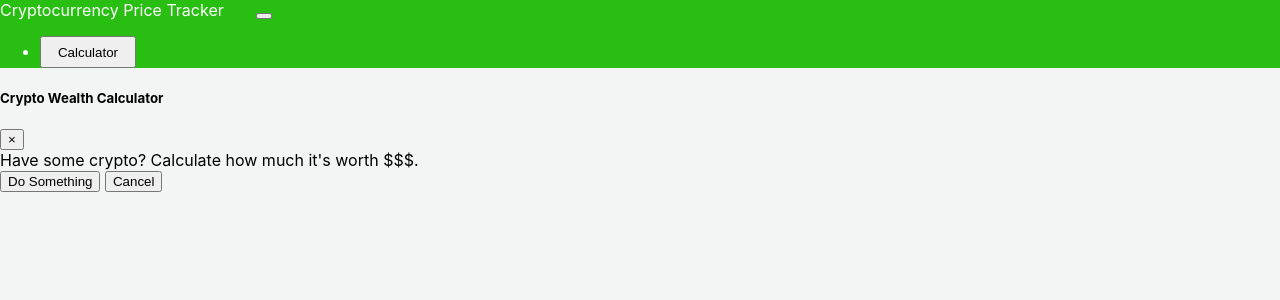
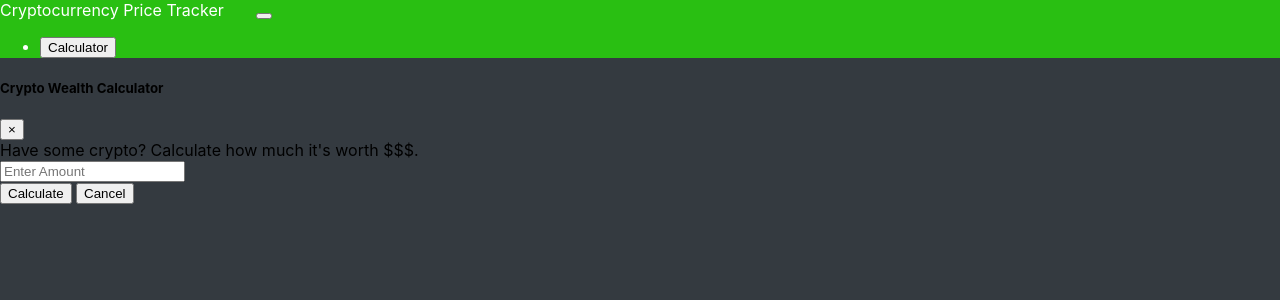
Before and after one commit to jflood215/crypto-prices-api, a Next.js app: page /Navbar in a window 1280 px wide. Both pictures are taken after a click on the button "Calculator". Shown: the top 300 px of the page. Built offline with nearby package versions, Linux system fonts and the light colour scheme.

Commit message:
worked on passing props to modal to display data

```diff
--- a/pages/Modal.jsx
+++ b/pages/Modal.jsx
@@ -1,26 +1,40 @@
 import React, { useState } from 'react';
-import { Button, Modal, ModalHeader, ModalBody, ModalFooter } from 'reactstrap';
+import { Button, Form, FormGroup, Input, Label, Modal, ModalHeader, ModalBody, ModalFooter } from 'reactstrap';
 
-const ModalButton = (props) => {
+const ModalButton = (topCoins) => {
   const {
-    buttonLabel,
-    className
-  } = props;
+//     buttonLabel,
+//     className,
+    name,
+    current_price
+  } = topCoins;
 
+console.log(topCoins);
   const [modal, setModal] = useState(false);
 
   const toggle = () => setModal(!modal);
 
   return (
     <div>
-      <Button style={{ width: 96, height: 32 }} color="dark" onClick={toggle}>Calculator</Button>
-      <Modal isOpen={modal} toggle={toggle} className={className}>
+      <Button color="light" onClick={toggle}>Calculator</Button>
+      <Modal isOpen={modal} toggle={toggle}>
         <ModalHeader toggle={toggle}>Crypto Wealth Calculator</ModalHeader>
         <ModalBody>
         Have some crypto? Calculate how much it's worth $$$.
+        <Form inline>
+   <FormGroup>
+  <Label for="exampleNumber">{topCoins.name}</Label>
+  <Input
+    type="number"
+    name="number"
+    id="exampleNumber"
+    placeholder="Enter Amount"
+  />
+</FormGroup>
+</Form>
         </ModalBody>
         <ModalFooter>
-          <Button color="primary" onClick={toggle}>Do Something</Button>{' '}
+          <Button color="primary" onClick={toggle}>Calculate</Button>{' '}
           <Button color="secondary" onClick={toggle}>Cancel</Button>
         </ModalFooter>
       </Modal>
--- a/pages/Navbar.jsx
+++ b/pages/Navbar.jsx
@@ -11,7 +11,7 @@ import {
 import styles from '../styles/Navbar.module.css';
 import ModalButton from './Modal';
 
-const Example = (props) => {
+const NavBar = (topCoins) => {
   const [isOpen, setIsOpen] = useState(false);
 
   const toggle = () => setIsOpen(!isOpen);
@@ -24,7 +24,8 @@ const Example = (props) => {
         <Collapse isOpen={isOpen} navbar>
           <Nav className="mr-auto" navbar>
             <NavItem>
-              <ModalButton />
+            <ModalButton topCoins={topCoins}/>
+
               {/* <NavLink className={styles.navbar} href="/modal/">Wealth</NavLink> */}
             </NavItem>
           </Nav>
@@ -34,4 +35,4 @@ const Example = (props) => {
   );
 }
 
-export default Example;
+export default NavBar;
--- a/pages/index.jsx
+++ b/pages/index.jsx
@@ -3,6 +3,7 @@ import 'bootstrap/dist/css/bootstrap.min.css';
 import CryptoTable from '../pages/CryptoTable';
 import Footer from '../pages/Footer';
 import Navbar from '../pages/Navbar';
+import ModalButton from './Modal';
 
 const Home = ({ topCoins }) => {
   return (  <div>
@@ -11,7 +12,9 @@ const Home = ({ topCoins }) => {
       <meta name="Cryptocurrency" />
       <link rel="icon" href="/favicon.ico" />
     </Head>
-    <Navbar />
+    <Navbar topCoins={topCoins}>
+    <ModalButton />
+    </Navbar>
     <CryptoTable topCoins={topCoins} />
       <Footer />
   </div>
--- a/styles/CryptoTable.module.css
+++ b/styles/CryptoTable.module.css
@@ -6,7 +6,6 @@
   margin: auto;
   background-color: black;
   color: white;
-  padding-bottom: 1em;
 }
 
 .image {
--- a/styles/Footer.module.css
+++ b/styles/Footer.module.css
@@ -5,5 +5,4 @@
   flex-direction: column;
   align-items: center;
   justify-content: center;
-  padding-top: 0.75em;
 }
--- a/styles/globals.scss
+++ b/styles/globals.scss
@@ -4,7 +4,7 @@ body {
   margin: 0;
   font-family: -apple-system, BlinkMacSystemFont, Segoe UI, Roboto, Oxygen,
     Ubuntu, Cantarell, Fira Sans, Droid Sans, Helvetica Neue, sans-serif;
-  background-color: #f2f5f4;
+  background-color: #343a40;
 }
 
 a {
```
Also changed, not shown: pages/CryptoTable.jsx (+7 -3 lines).
